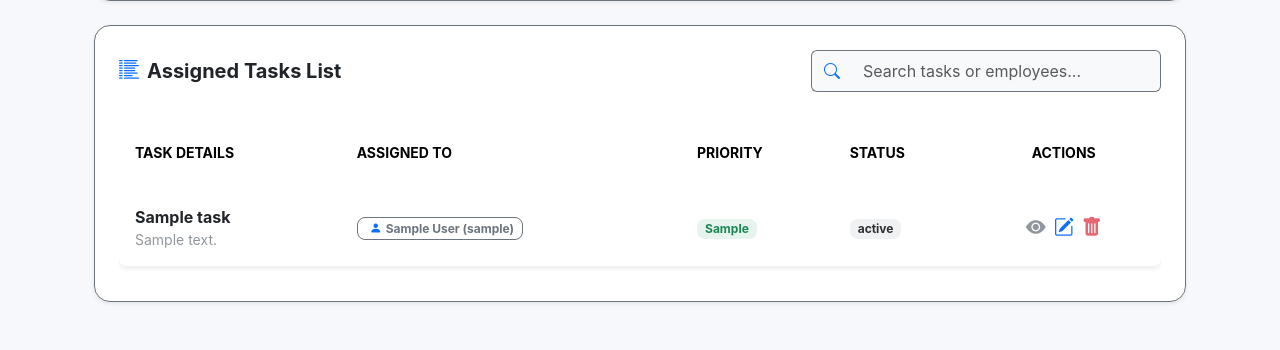
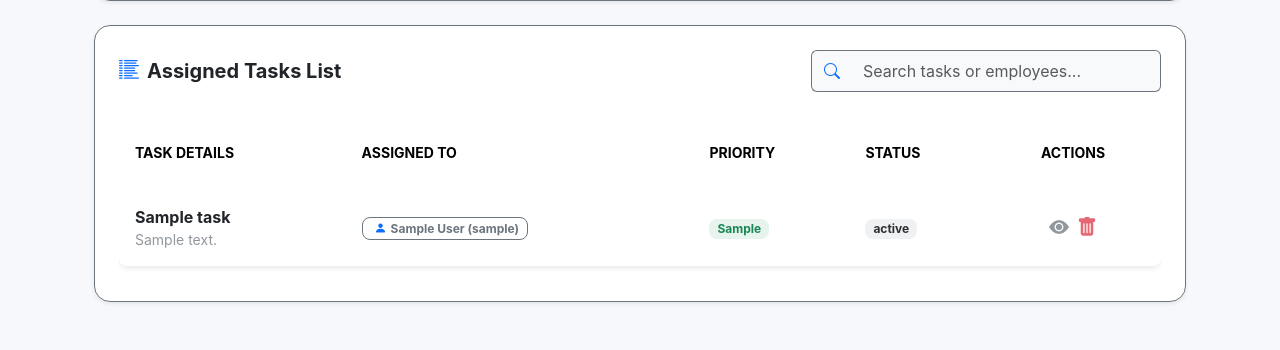
Before and after one commit to charithakrishna/Task-Tracker, a Django app: template tracker_app/templates/admin_portal/dashboard.html in a window 1280 px wide. Shown: the part 687-1037 px from the top of the page. Run offline with Django 3.2, Linux system fonts and the light colour scheme; data comes from the database, SQL or seed files in the repository; both versions use the stored data as it was after the commit; the template is opened without the code that fills it: values that come from a table or form of the project are taken from there, most other values are stand-ins (such as "Sample title", 1, 10 or a date in 2020).

Commit message:
Readme update

```diff
--- a/tracker_app/templates/admin_portal/dashboard.html
+++ b/tracker_app/templates/admin_portal/dashboard.html
@@ -236,7 +236,7 @@
                                                                 data-status="{{ task.get_status_display }}">
                                                             <i class="bi bi-eye-fill fs-5 opacity-75"></i>
                                                         </button>
-                                                        <button class="btn btn-link link-primary p-0 border-0 shadow-none" title="Edit task"
+                                                        <!-- <button class="btn btn-link link-primary p-0 border-0 shadow-none" title="Edit task"
                                                                 data-bs-toggle="modal" data-bs-target="#editTaskModal"
                                                                 data-id="{{ task.id }}"
                                                                 data-title="{{ task.title }}"
@@ -245,7 +245,7 @@
                                                                 data-priority="{{ task.priority }}"
                                                                 data-status="{{ task.status }}">
                                                             <i class="bi bi-pencil-square fs-5"></i>
-                                                        </button>
+                                                        </button> -->
                                                         <button class="btn btn-link link-danger p-0 border-0 shadow-none text-danger" title="Delete task"
                                                                 data-bs-toggle="modal" data-bs-target="#deleteConfirmModal"
                                                                 data-id="{{ task.id }}">
```
Also changed, not shown: README.md, db.sqlite3.
